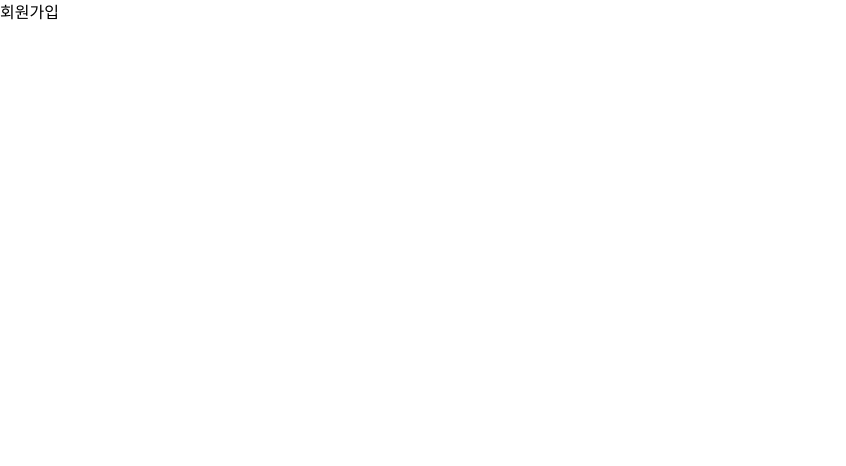
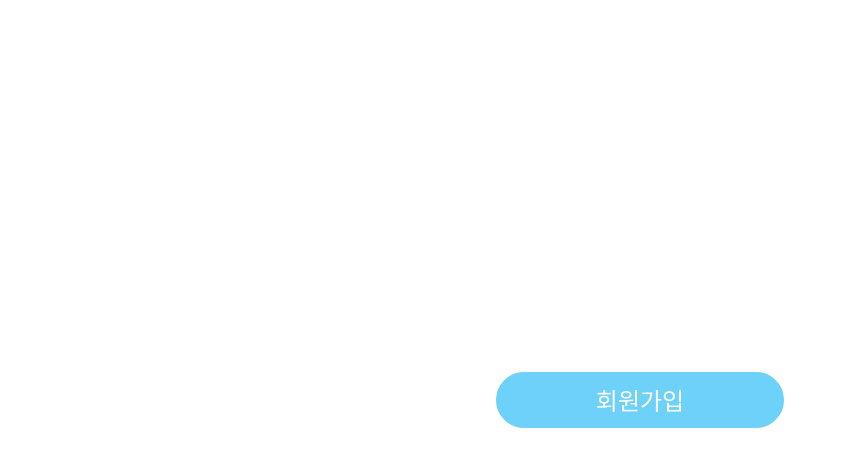
Before and after one commit to se-eun-park/ssafe_signup, a React (Create React App) app: page / in a window 1280 px wide. Shown: the top 466 px of the page, without its empty margins (0-846 px from the left). Built offline with nearby package versions, Linux system fonts and the light colour scheme.

Commit message:
Deisign: SignUpButton css 작업

```diff
--- a/src/components/SignUpButton.jsx
+++ b/src/components/SignUpButton.jsx
@@ -1,7 +1,11 @@
 import React from "react";
 
 const SignUpButton = () => {
-  return <button>회원가입</button>;
+  return (
+    <button className="transition-all bg-[#6ED1F9] w-72 h-14 text-2xl font-noto-sans-kr text-white rounded-full hover:bg-white border-[3px] border-[#6ED1F9] hover:text-[#6ED1F9]">
+      회원가입
+    </button>
+  );
 };
 
 export default SignUpButton;
--- a/src/pages/HomePage.jsx
+++ b/src/pages/HomePage.jsx
@@ -4,11 +4,11 @@ import SignUpButton from "../components/SignUpButton";
 
 const HomePage = () => {
   return (
-    <>
+    <div className="flex w-full h-screen justify-center items-center">
       <Link to="signup">
         <SignUpButton />
       </Link>
-    </>
+    </div>
   );
 };
 
```
